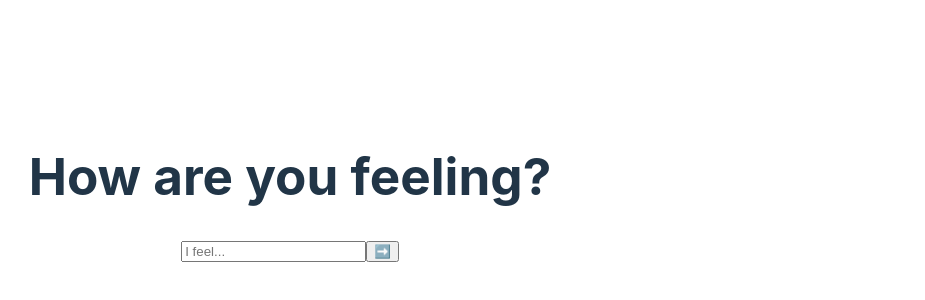
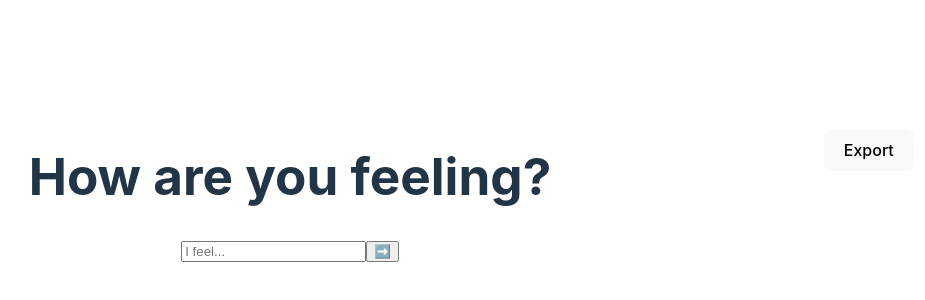
Before and after one commit to Mitame/thoughts, a React (Vite) app: page /history in a window 1280 px wide. Shown: the part 212-512 px from the top of the page, without its empty margins (350-1275 px from the left). Built offline with nearby package versions, Linux system fonts and the light colour scheme.

Commit message:
Add export button

```diff
--- a/package.json
+++ b/package.json
@@ -10,10 +10,12 @@
     "preview": "vite preview"
   },
   "dependencies": {
+    "papaparse": "^5.4.1",
     "react": "^18.2.0",
     "react-dom": "^18.2.0"
   },
   "devDependencies": {
+    "@types/papaparse": "^5.3.14",
     "@types/react": "^18.2.66",
     "@types/react-dom": "^18.2.22",
     "@typescript-eslint/eslint-plugin": "^7.2.0",
--- a/src/pages/history/HistoryPage.module.css
+++ b/src/pages/history/HistoryPage.module.css
@@ -19,6 +19,10 @@
 }
 
 .page {
+  position: relative;
+}
+
+.thoughts {
   display: grid;
   grid-template-columns: [start] min-content auto [end];
   column-gap: 1rem;
@@ -27,3 +31,10 @@
   padding-left: 15vw;
   padding-right: 15vw;
 }
+
+.buttonGroup {
+  position: absolute;
+  top: 0;
+  right: 0;
+  padding: 1rem;
+}
--- a/src/pages/history/HistoryPage.tsx
+++ b/src/pages/history/HistoryPage.tsx
@@ -1,9 +1,18 @@
-import { Fragment, useContext, useEffect, useMemo, useState } from "react";
+import {
+  Fragment,
+  useCallback,
+  useContext,
+  useEffect,
+  useMemo,
+  useRef,
+  useState,
+} from "react";
 import {
   Thought,
   ThoughtStorageContext,
 } from "../../providers/ThoughtStorageProvider";
 import styles from "./HistoryPage.module.css";
+import papaparse from "papaparse";
 
 type DateT = string & { readonly tag: unique symbol };
 
@@ -49,10 +58,38 @@ export default function HistoryPage() {
 
   return (
     <div className={styles.page}>
-      {thoughtsGroupedByDate.map(({ thoughts, date }) => (
-        <ThoughtGroup key={date} thoughts={thoughts} />
-      ))}
+      <div className={styles.thoughts}>
+        {thoughtsGroupedByDate.map(({ thoughts, date }) => (
+          <ThoughtGroup key={date} thoughts={thoughts} />
+        ))}
+      </div>
+      <div className={styles.buttonGroup}>
+        <ExportButton thoughts={thoughts ?? []} />
+      </div>
     </div>
+  );
+}
+
+export function ExportButton({ thoughts }: { thoughts: Thought[] }) {
+  const linkRef = useRef<HTMLAnchorElement>(null);
+
+  const onClick = useCallback(() => {
+    if (linkRef.current == null) {
+      return;
+    }
+    const csvData = papaparse.unparse(thoughts);
+    const blob = new Blob([csvData], { type: "text/csv" });
+    const url = URL.createObjectURL(blob);
+    linkRef.current.href = url;
+    linkRef.current.download = "thoughts-export.csv";
+    linkRef.current.click();
+  }, [thoughts]);
+
+  return (
+    <>
+      <button onClick={onClick}>Export</button>
+      <a ref={linkRef} />
+    </>
   );
 }
 
```
Also changed, not shown: 1 other file (tests, documents, lock files or other folders).
